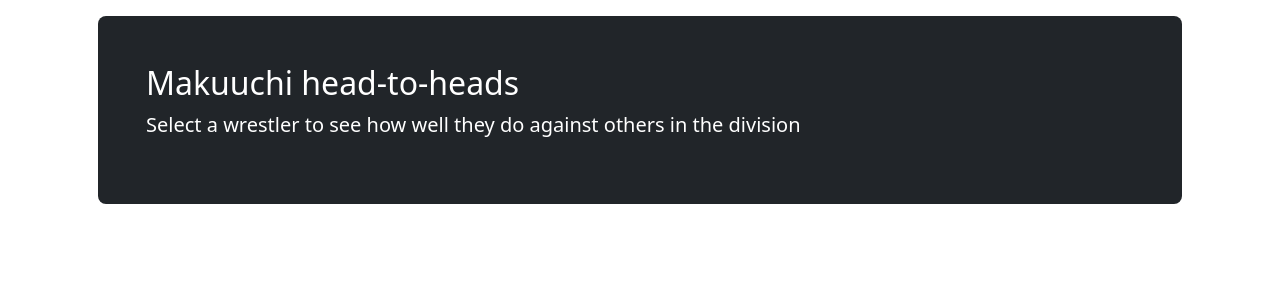
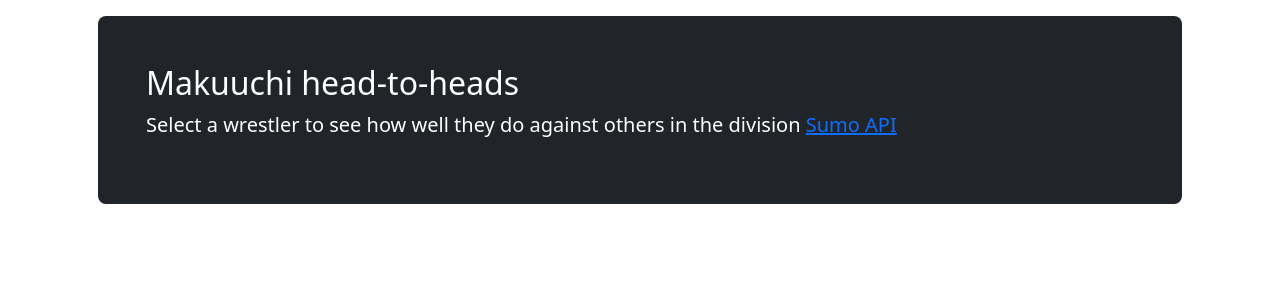
Before and after one commit to stuartmcgill/sumo-head2head, a Symfony app: template templates/head2head.html.twig in a window 1280 px wide. Shown: the top 300 px of the page. Run offline with Twig, Linux system fonts and the light colour scheme; the template is opened without the code that fills it, so the values that code supplies are empty; some libraries are stand-ins or nearby versions.

Commit message:
Refactor CSS

```diff
--- a/templates/base.html.twig
+++ b/templates/base.html.twig
@@ -6,6 +6,7 @@
         <title>{% block title %}{% endblock %}</title>
         {% block stylesheets %}
             <link href="https://cdn.jsdelivr.net/npm/bootstrap@5.3.0/dist/css/bootstrap.min.css" rel="stylesheet" integrity="sha384-9ndCyUaIbzAi2FUVXJi0CjmCapSmO7SnpJef0486qhLnuZ2cdeRhO02iuK6FUUVM" crossorigin="anonymous">
+            <link href="{{ asset('../assets/css/main.css') }}" rel="stylesheet">
         {% endblock %}
 
         {% block javascripts %}
--- a/templates/head2head.html.twig
+++ b/templates/head2head.html.twig
@@ -4,7 +4,9 @@
     <div class="container" id="wrestlers" data-wrestlers="{{ wrestlers }}">
         <div class="h-100 p-5 m-3 text-bg-dark rounded-3">
             <h2>Makuuchi head-to-heads</h2>
-            <p class="lead">Select a wrestler to see how well they do against others in the division</p>
+            <p class="lead">Select a wrestler to see how well they do against others in the division
+                <a class="header-link" href="https://sumo-api.com">Sumo API</a>
+            </p>
         </div>
         {% verbatim %}
         <div id="app">
@@ -34,8 +36,8 @@
 {% block javascripts %}
     <script type="module">
         import { createApp } from 'vue'
-        import wrestler from "{{ asset('../assets/wrestler.js') }}"
-        import head2head from "{{ asset('../assets/head2head.js') }}"
+        import wrestler from "{{ asset('../assets/js/wrestler.js') }}"
+        import head2head from "{{ asset('../assets/js/head2head.js') }}"
 
         const app = createApp({
             data() {
```
Also changed, not shown: public/assets/js/head2head.js (renamed from public/assets/head2head.js), public/assets/js/wrestler.js (renamed from public/assets/wrestler.js).
